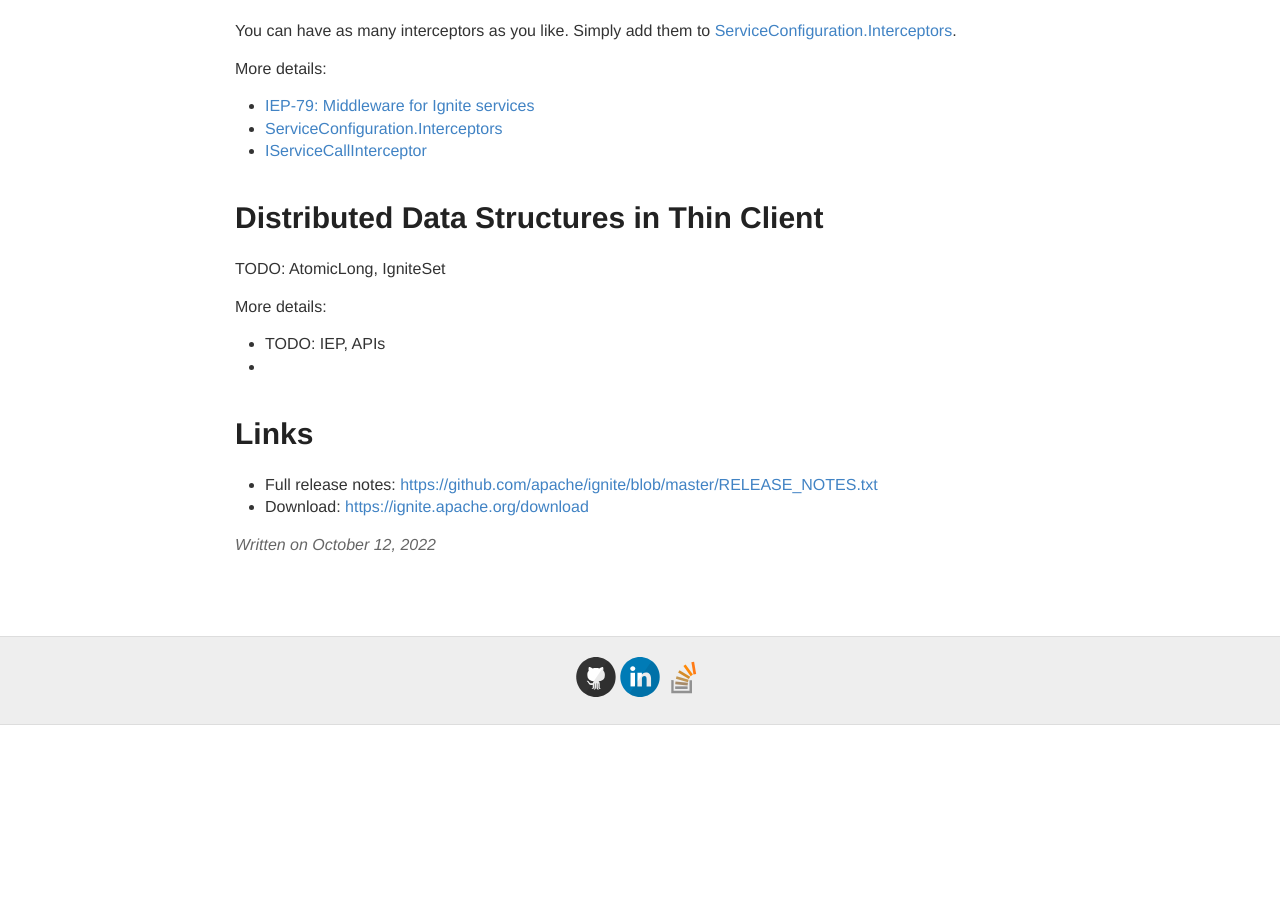
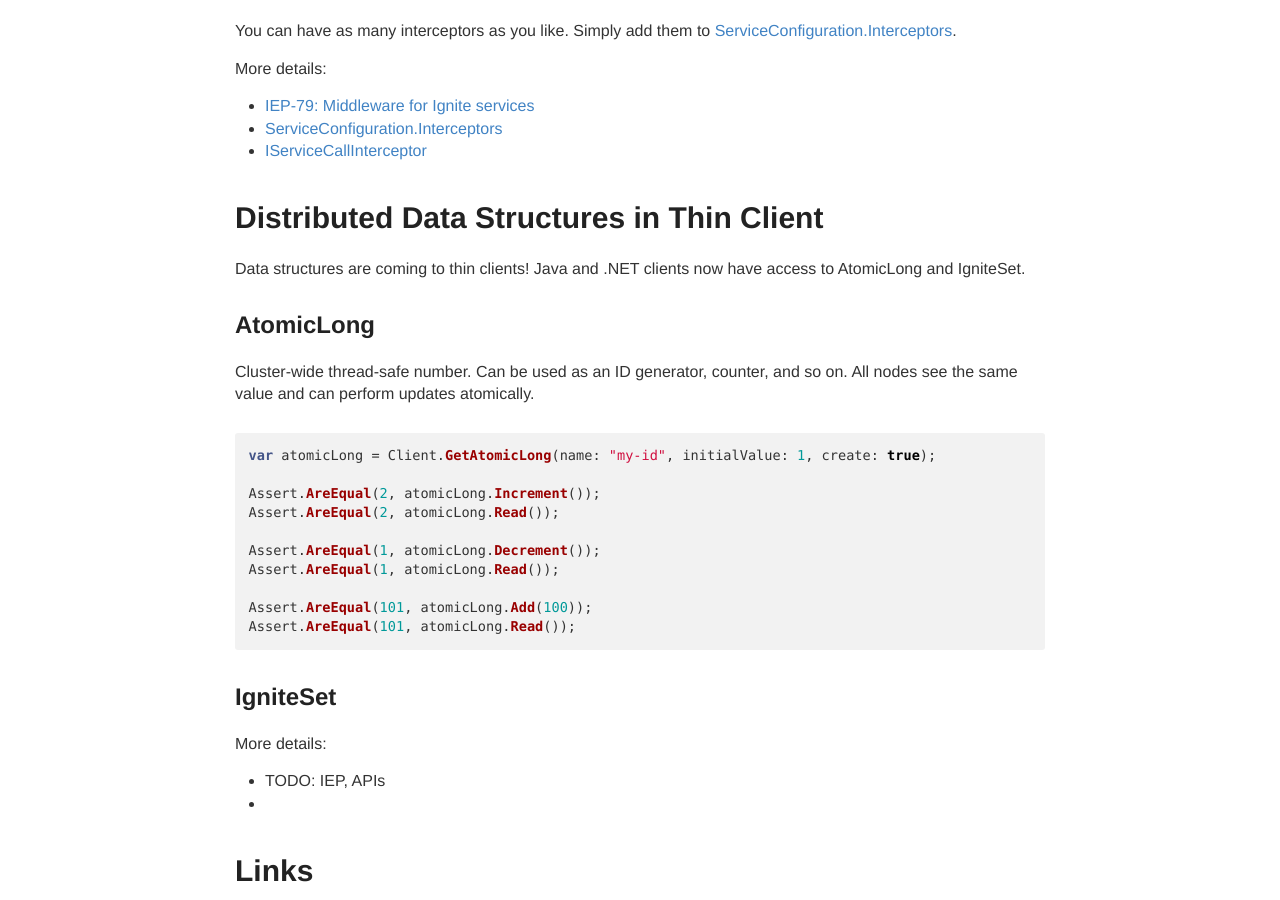
Before and after one commit to ptupitsyn/ptupitsyn.github.io, a Jekyll site: the page built from _posts/2022-10-12-Whats-New-In-Ignite-Net-2.14.md, in a window 1280 px wide and 900 px high, scrolled down 1050 px. Built offline with Jekyll 4.4.1, drawn with Linux system fonts in a browser that asks for light colours; comment, search, counter and statistics services are not loaded; before the commit the page ends 1775 px from its top, so only the background shows below that.

Commit message:
wip data structures

````diff
--- a/_posts/2022-10-12-Whats-New-In-Ignite-Net-2.14.md
+++ b/_posts/2022-10-12-Whats-New-In-Ignite-Net-2.14.md
@@ -53,9 +53,29 @@ More details:
 * [ServiceConfiguration.Interceptors](https://ignite.apache.org/releases/latest/dotnetdoc/api/Apache.Ignite.Core.Services.ServiceConfiguration.html#Apache_Ignite_Core_Services_ServiceConfiguration_Interceptors)
 * [IServiceCallInterceptor](https://ignite.apache.org/releases/latest/dotnetdoc/api/Apache.Ignite.Core.Services.IServiceCallInterceptor.html)
 
+
 # Distributed Data Structures in Thin Client
 
-TODO: AtomicLong, IgniteSet
+Data structures are coming to thin clients! Java and .NET clients now have access to AtomicLong and IgniteSet.
+
+## AtomicLong
+
+Cluster-wide thread-safe number. Can be used as an ID generator, counter, and so on. All nodes see the same value and can perform updates atomically.
+
+```csharp
+var atomicLong = Client.GetAtomicLong(name: "my-id", initialValue: 1, create: true);
+
+Assert.AreEqual(2, atomicLong.Increment());
+Assert.AreEqual(2, atomicLong.Read());
+
+Assert.AreEqual(1, atomicLong.Decrement());
+Assert.AreEqual(1, atomicLong.Read());
+
+Assert.AreEqual(101, atomicLong.Add(100));
+Assert.AreEqual(101, atomicLong.Read());
+```
+
+## IgniteSet
 
 More details:
 
````
